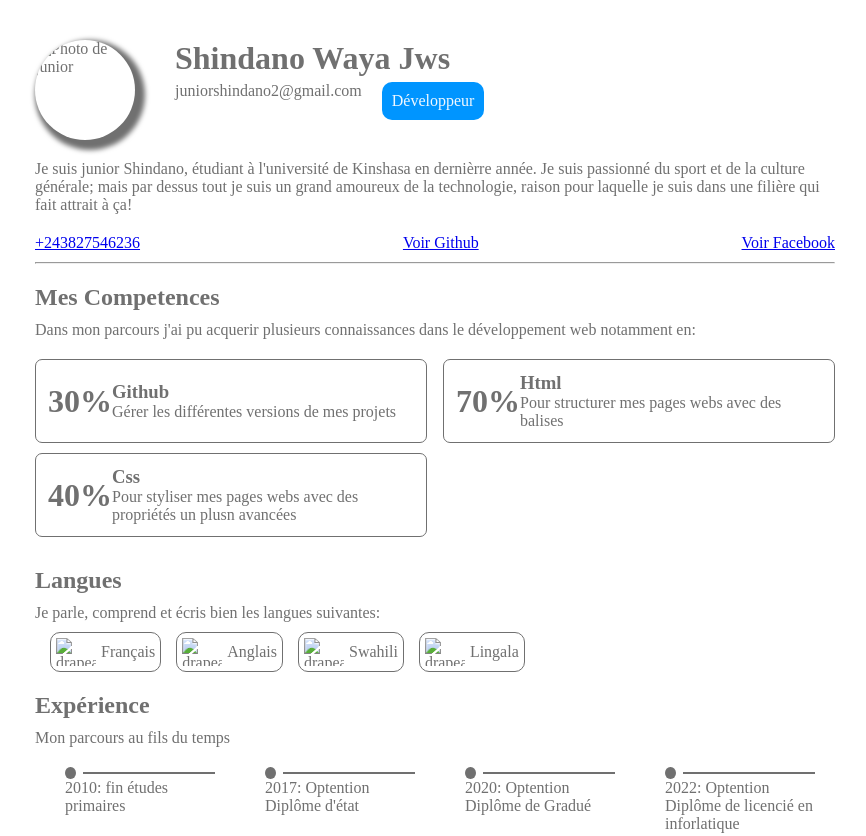
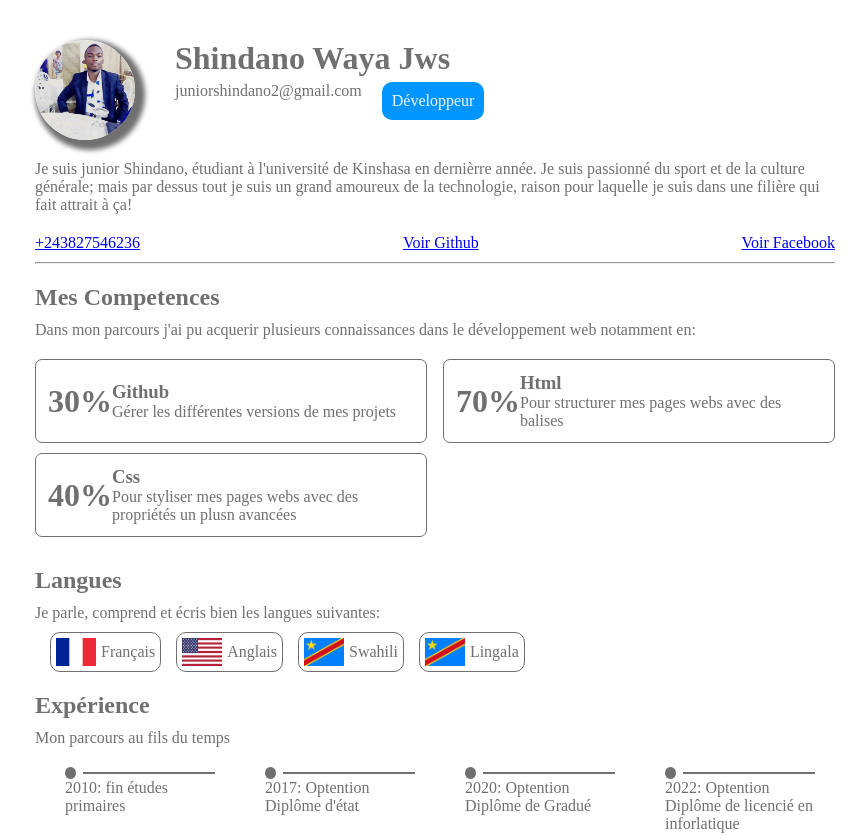
Before and after one commit to JuniorShindano16/portfolio, a plain HTML site: page index.html in a window 1280 px wide. Shown: the top 836 px of the page, without its empty margins (205-1071 px from the left). Drawn offline with Linux system fonts and the light colour scheme; the site is published under a folder, as on GitHub Pages, so addresses that start at the root find nothing.

Commit message:
modif 2eme

```diff
--- a/index.html
+++ b/index.html
@@ -11,7 +11,7 @@
     <div class="main">
         <header>
             <div class="profil">
-                <img src="/img/1666158030945.jpg" alt="Photo de junior">
+                <img src="img/1666158030945.jpg" alt="Photo de junior">
                 <div class="details">
                     <h1>Shindano Waya Jws</h1>
                     <div class="mailpost">
@@ -62,16 +62,16 @@
             <p>Je parle, comprend et écris bien les langues suivantes:</p>
             <div class="langues">
                 <div class="langue-nom">
-                    <img src="/img/frflag.png" alt="drapeau françcais"> <span>Français</span>
+                    <img src="img/frflag.png" alt="drapeau françcais"> <span>Français</span>
                 </div>
                 <div class="langue-nom">
-                    <img src="/img/us.png" alt="drapeau américains"> <span>Anglais</span>
+                    <img src="img/us.png" alt="drapeau américains"> <span>Anglais</span>
                 </div>
                 <div class="langue-nom">
-                    <img src="/img/cd.png" alt="drapeau Congolais"> <span>Swahili</span>
+                    <img src="img/cd.png" alt="drapeau Congolais"> <span>Swahili</span>
                 </div>
                 <div class="langue-nom">
-                    <img src="/img/cd.png" alt="drapeau Congolais"> <span>Lingala</span>
+                    <img src="img/cd.png" alt="drapeau Congolais"> <span>Lingala</span>
                 </div>
             </div>
         </section>
```
